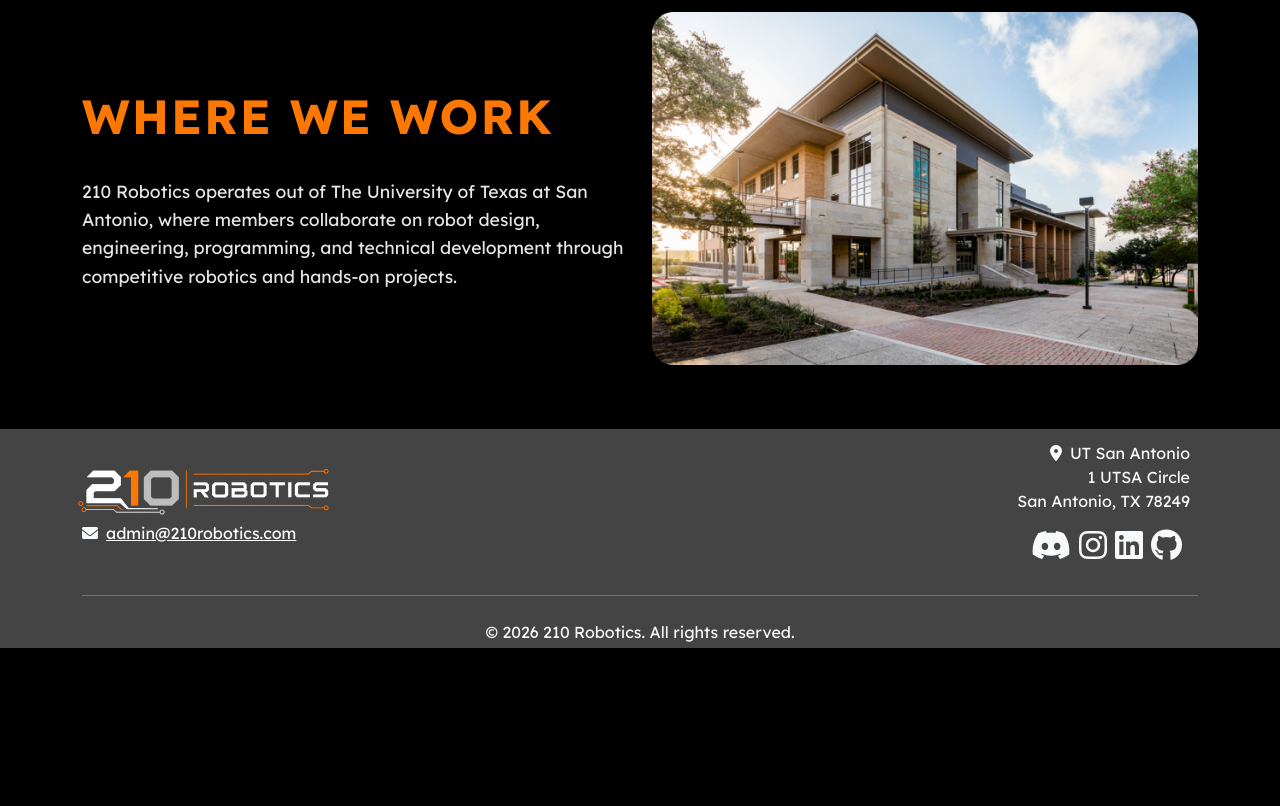
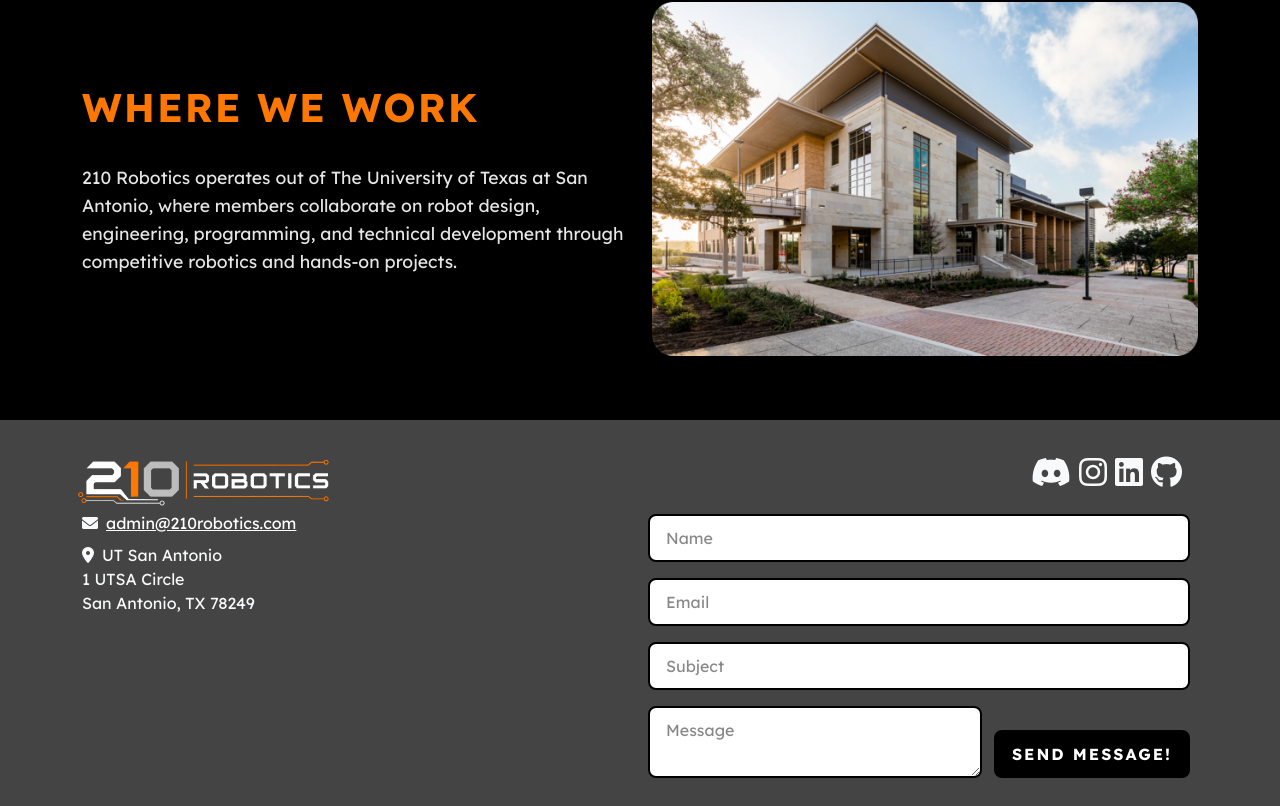
Before and after one commit to Mystery335/210RoboticsWebsite, a React (Vite) app: page / in a window 1280 px wide. Shown: the part 1371-2177 px from the top of the page. Before the commit the page ends 2019 px from the top, so only its background shows below. Built offline with nearby package versions, Linux system fonts and the light colour scheme.

Commit message:
Updated Contact Footer

```diff
--- a/src/assets/css/sponsors.css
+++ b/src/assets/css/sponsors.css
@@ -205,3 +205,56 @@
   background-color: var(--teamgreen);
   color: #000;
 }
+
+.contact-input {
+  width: 100%;
+  background-color: #ffffff;
+  color: #333;
+  border: 2px solid black;
+  border-radius: 8px;
+  padding: 10px 16px;
+  font-family: "Lexend", sans-serif;
+  font-size: 1rem;
+  margin-bottom: 1rem;
+  display: block;
+  right: auto;
+  transform: none;
+}
+
+.contact-row {
+  display: flex;
+  align-items: flex-end;
+  gap: 0.75rem;
+  width: 100%;
+}
+
+.message-box {
+  flex: 1;
+  min-width: 200px;
+}
+
+.contact-input::placeholder {
+  color: #888;
+  font-family: "Lexend", sans-serif;
+}
+
+.contact-btn {
+  background-color: black;
+  color: white;
+  border: 2px solid black;
+  border-radius: 8px;
+  padding: 10px 16px;
+  font-family: "Lexend", sans-serif;
+  font-size: 1rem;
+  font-weight: bold;
+  text-transform: uppercase;
+  letter-spacing: 2px;
+  cursor: pointer;
+  transition: all 0.3s ease;
+  margin-bottom: 1rem;
+}
+
+.contact-btn:hover {
+  background-color: white;
+  color: #000;
+}
--- a/src/componenets/Footer.jsx
+++ b/src/componenets/Footer.jsx
@@ -1,4 +1,31 @@
-const Footer = () => {
+import emailjs from "@emailjs/browser";
+import { useRef, useState } from "react";
+import "@/assets/css/sponsors.css";
+
+
+  const Footer = () => {
+    const formRef = useRef();
+  const [status, setStatus] = useState("");
+
+  const handleSubmit = (e) => {
+    e.preventDefault();
+
+    emailjs
+      .sendForm(
+        "service_7y6f16p",
+        "template_t6e7ptb",
+        formRef.current,
+        "LmF_XCkY4eaR4g-Ay",
+      )
+      .then(() => {
+        setStatus("success");
+        formRef.current.reset();
+      })
+      .catch(() => {
+        setStatus("error");
+      });
+  };
+
   return (
     <footer className="footer text-light bg-[#444444]" id="footer">
       <div className="container py-1">
@@ -7,43 +34,98 @@ const Footer = () => {
             <img
               src="assets/img/210-Robotics-Transparent-Banner.png"
               alt=""
-              style={{width: '50%', marginLeft: '-3.3%'}}
+              style={{ width: "50%", marginLeft: "-3.3%" }}
             />
-            <p className="mb-2" style={{marginTop: '-5%'}}>
+            <p className="mb-2" style={{ marginTop: "-5%" }}>
               <i className="fas fa-envelope me-2"></i>
               <a href="mailto:admin@210robotics.com">admin@210robotics.com</a>
             </p>
+            <p className="mb-0">
+              <i className="fas fa-map-marker-alt me-2"></i>
+              UT San Antonio
+              <br />
+              <span>1 UTSA Circle</span>
+              <br />
+              <span>San Antonio, TX 78249</span>
+            </p>
+            <div className="p-5"></div>
           </div>
           <div className="col-md-6 text-end p-2">
-            <p className="mb-0">
-              <i className="fas fa-map-marker-alt me-2"></i>
-              UT San Antonio<br />
-              <span>1 UTSA Circle</span><br />
-              <span>San Antonio, TX 78249</span>
-            </p>
-            <div className="social-links mt-3">
-              <a href="https://discord.gg/SddubkhhE" className="text-light text-decoration-none me-2" target="_blank">
+            <div className="social-links mt-4">
+              <a
+                href="https://discord.gg/SddubkhhE"
+                className="text-light text-decoration-none me-2"
+                target="_blank"
+              >
                 <i className="fab fa-discord fa-2x"></i>
               </a>
-              <a href="https://www.instagram.com/210_robotics/" className="text-light text-decoration-none me-2" target="_blank">
+              <a
+                href="https://www.instagram.com/210_robotics/"
+                className="text-light text-decoration-none me-2"
+                target="_blank"
+              >
                 <i className="fab fa-instagram fa-2x"></i>
               </a>
-              <a href="https://www.linkedin.com/company/210-robotics/" className="text-light text-decoration-none me-2" target="_blank">
+              <a
+                href="https://www.linkedin.com/company/210-robotics/"
+                className="text-light text-decoration-none me-2"
+                target="_blank"
+              >
                 <i className="fab fa-linkedin fa-2x"></i>
               </a>
-              <a href="https://github.com/Mystery335/210Robotics_Website" className="text-light text-decoration-none me-2" target="_blank">
+              <a
+                href="https://github.com/Mystery335/210Robotics_Website"
+                className="text-light text-decoration-none me-2"
+                target="_blank"
+              >
                 <i className="fab fa-github fa-2x"></i>
               </a>
+              <form ref={formRef} onSubmit={handleSubmit} className="flex flex-col items-end mt-4">
+                <input
+                  name="Name"
+                  className="contact-input"
+                  type="text"
+                  placeholder="Name"
+                  required
+                />
+                <input
+                name="Email"
+                  className="contact-input"
+                  type="text"
+                  placeholder="Email"
+                  required
+                />
+                <input
+                  name="Subject"
+                  className="contact-input"
+                  type="text"
+                  placeholder="Subject"
+                  required
+                />
+
+                <div className="contact-row">
+                  <textarea
+                    name="Desc"
+                    className="contact-input message-box"
+                    placeholder="Message"
+                    required
+                  />
+                  <button type="submit" className="contact-btn">
+                    Send Message!
+                  </button>
+                </div>
+                {status === "success" && (
+              <p style={{ color: "white", marginTop: "1rem" }}>
+                Message Sent!
+              </p>
+            )}
+            {status === "error" && (
+              <p style={{ color: "white", marginTop: "1rem" }}>
+                Something went wrong. Please try again.
+              </p>
+            )}
+              </form>
             </div>
-          </div>
-        </div>
-
-        <hr className="my-4" />
-        <div className="row">
-          <div className="col-12 text-center">
-            <p className="mb-0">
-              &copy; 2026 210 Robotics. All rights reserved.
-            </p>
           </div>
         </div>
       </div>
```
Also changed, not shown: public/assets/team/Landon Smith.jpg.
